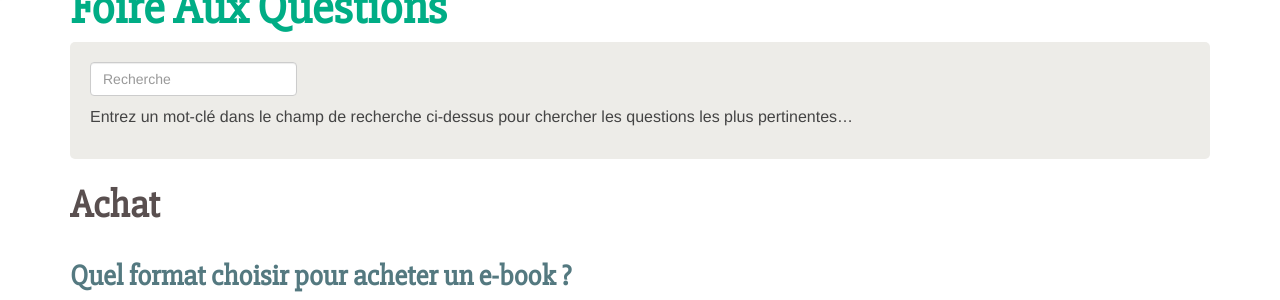
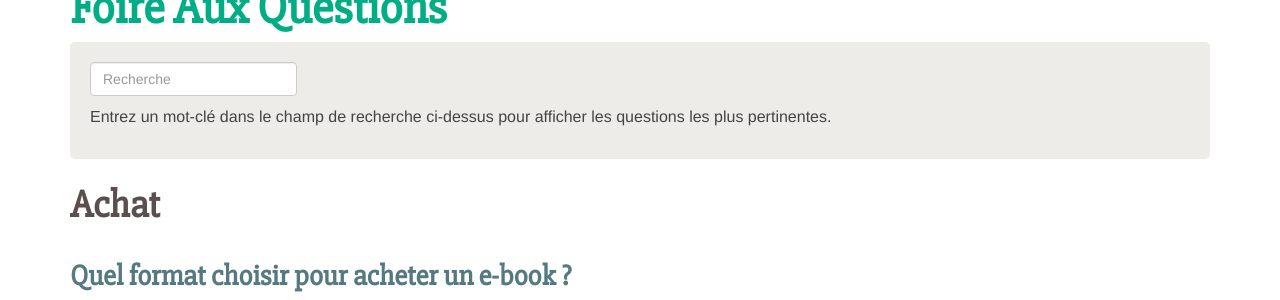
Before and after one commit to TEA-ebook/help-center, a Jekyll site: the page built from _pages/FAQ.md, in a window 1280 px wide and 900 px high. Shown: the part 159-459 px from the top of the window. Built offline with Jekyll 4.4.1, drawn with Linux system fonts in a browser that asks for light colours; nearby versions of some CDN libraries; Markdown is read by kramdown in place of the engine named in the settings.

Commit message:
Mod: better initial text

```diff
--- a/_includes/search_inpage.html
+++ b/_includes/search_inpage.html
@@ -6,7 +6,7 @@
     </form>
 
     <div id="results">
-        <p class="no-results">Entrez un mot-clé dans le champ de recherche ci-dessus pour chercher les questions les plus pertinentes…</p>
+        <p class="no-results">Entrez un mot-clé dans le champ de recherche ci-dessus pour afficher les questions les plus pertinentes.</p>
     </div>
 
 </div>
```
